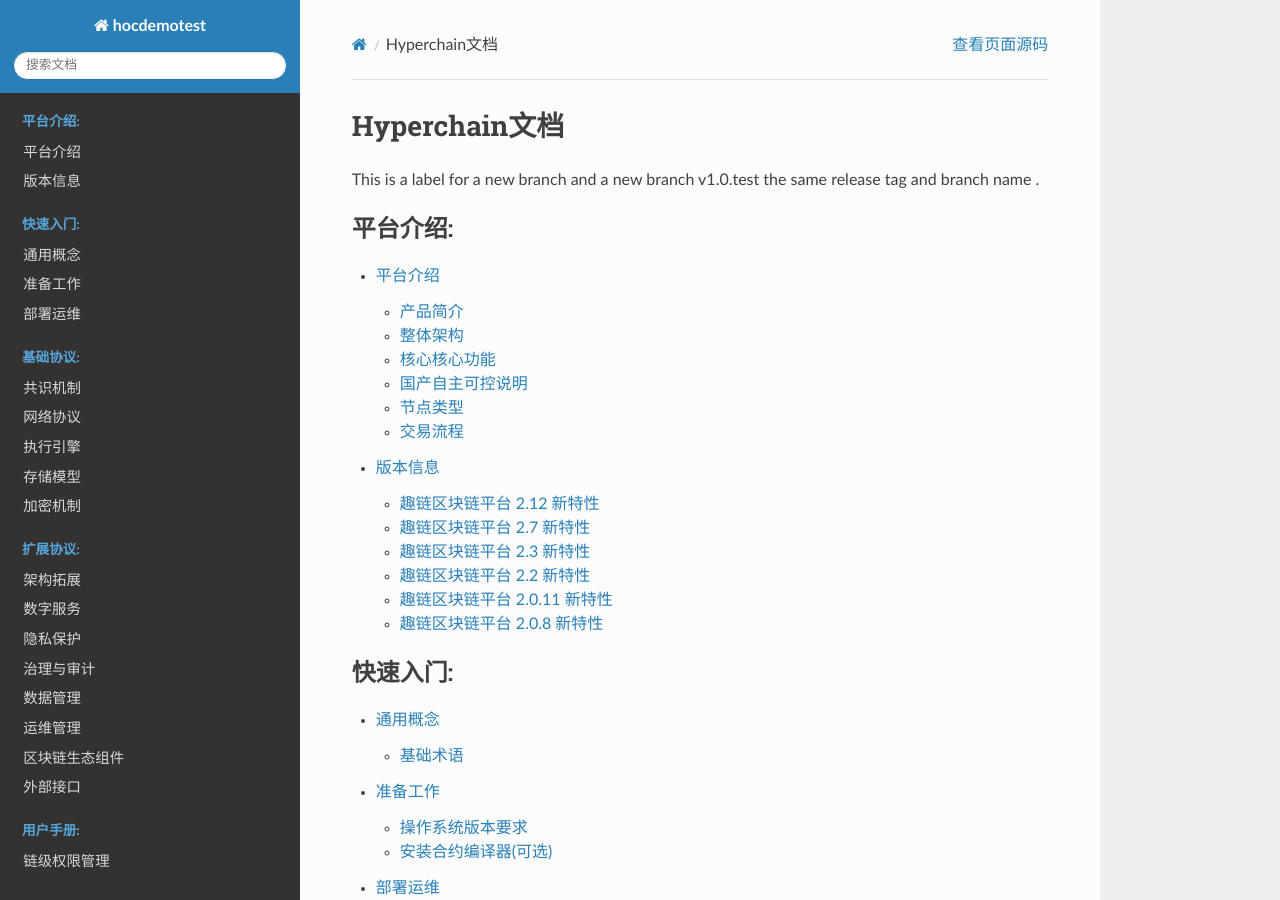
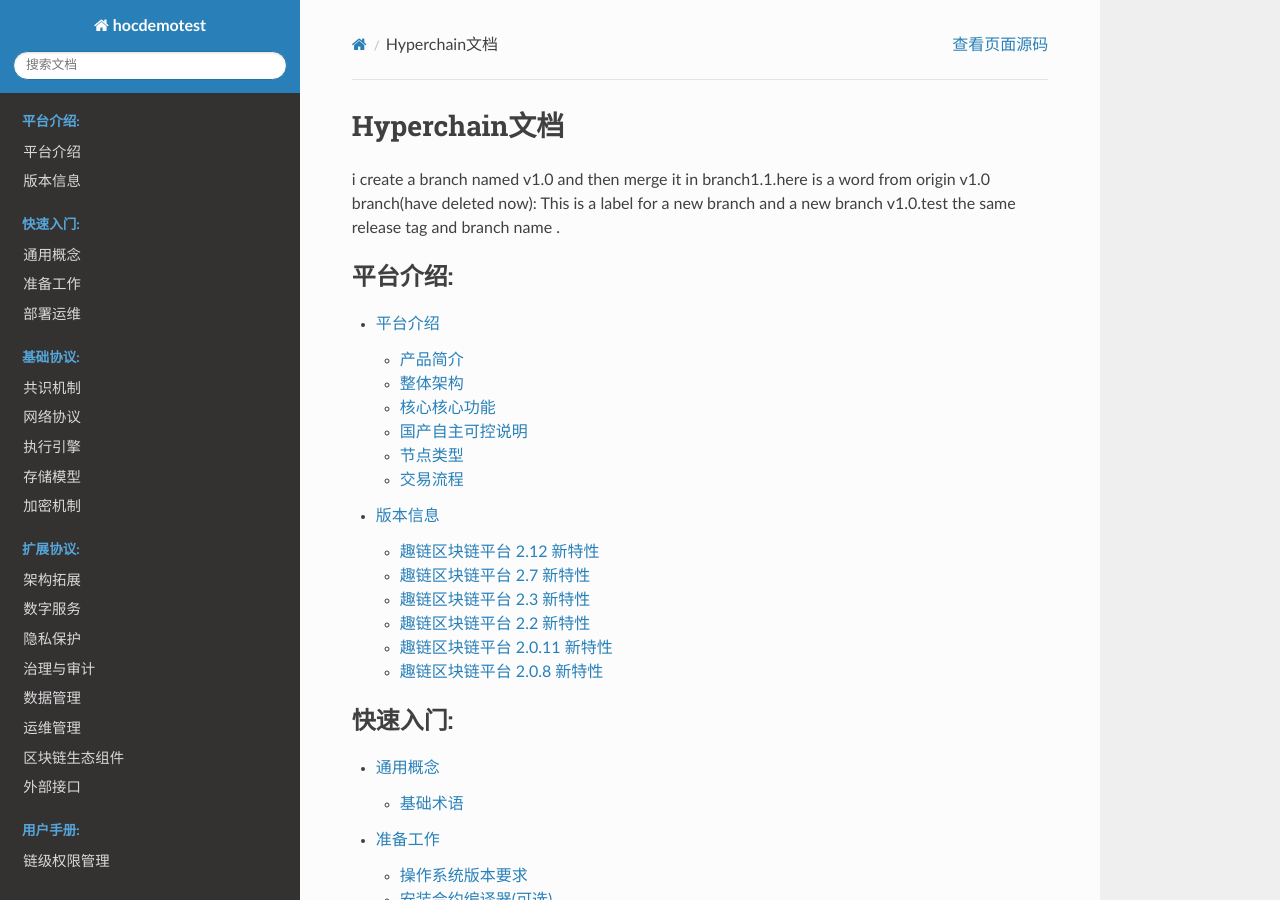
Before and after one commit to zkjst110/hpcdemo, a Sphinx documentation site: the page built from docs/source/index.rst, in a window 1280 px wide and 900 px high. Built offline with Sphinx 7.4.7 and the Read the Docs theme 2.0.0, drawn with Linux system fonts in a browser that asks for light colours; pages that are not in the unit, such as notebooks, are missing from menus.

Commit message:
Update index.rst

```diff
--- a/docs/source/index.rst
+++ b/docs/source/index.rst
@@ -5,6 +5,7 @@
 
 Hyperchain文档
 ======================================
+i create a branch named v1.0 and then merge it in branch1.1.here is a word from origin v1.0 branch(have deleted now):
 This is a label for a new branch and a new branch v1.0.test the same release tag and branch name .
 
 .. toctree::
```
